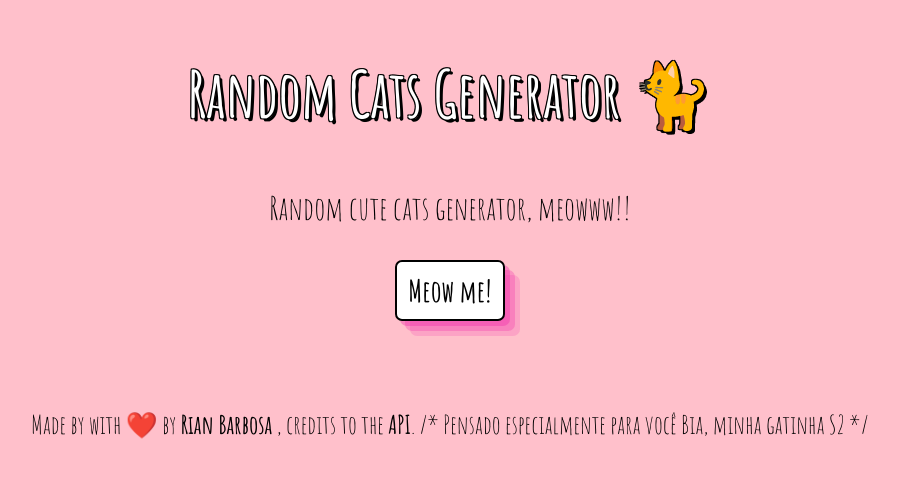
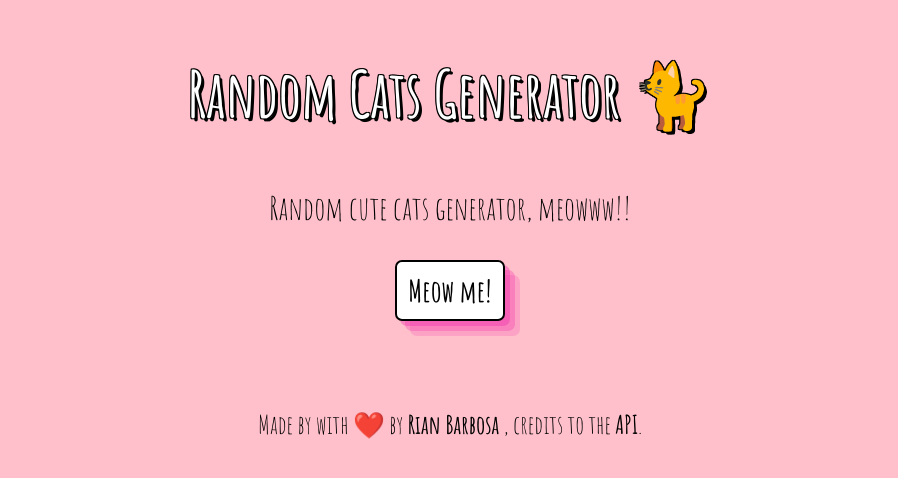
Before and after one commit to riannbarbosa/cat-generator, a React (Create React App) app: page / in a window 1280 px wide. Shown: the top 478 px of the page, without its empty margins (190-1088 px from the left). Built offline with nearby package versions, Linux system fonts and the light colour scheme; the HTML template or start-up script is replaced by a standard one.

Commit message:
Finalized

```diff
--- a/src/App.js
+++ b/src/App.js
@@ -20,7 +20,7 @@ function App() {
           API
         </a>
         .
-    /* Pensado especialmente para você Bia, minha gatinha S2 */
+    {/* Pensado especialmente para você Bia, minha gatinha S2 */}
       </footer>
     </div>
   );
```
